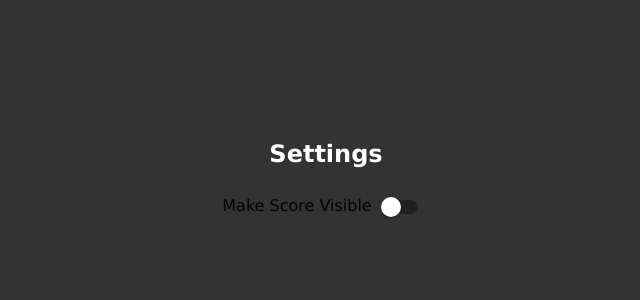
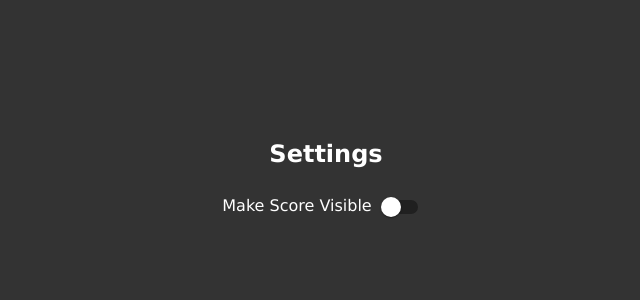
Before and after one commit to ParmarManpreet/uturn-game, a React (Create React App) app: page /settings in a window 1280 px wide. Shown: the top 300 px of the page, without its empty margins (314-954 px from the left). Built offline with nearby package versions, Linux system fonts and the light colour scheme; no server answers; the database is empty.

Commit message:
smalling changes

```diff
--- a/src/App.scss
+++ b/src/App.scss
@@ -27,6 +27,10 @@ html, body, #root {
       text-align: center;
       //color: $text-color;
     }
+    span{
+      text-align: center;
+      color: $light-color;
+    }
 
 
 }
@@ -37,7 +41,7 @@ html, body, #root {
   background-repeat: no-repeat;
   // background-size: cover;
     h1{
-      padding-top: 120px;
+      padding-top: 100px;
       text-align: center;
       color: $light-color;
     }
--- a/src/pages/PlayerLinkPage.tsx
+++ b/src/pages/PlayerLinkPage.tsx
@@ -53,7 +53,7 @@ export const PlayerLinkPage = () => {
                     <img src={imageUrl} alt="img"/>
                 </div>
                 <Button variant="contained" onClick={() => startGame()}>Start UTurn!</Button>
-                <Button sx={{marginTop:2}} variant="contained" onClick={() => endGame()}>End UTurn!</Button>
+                <Button sx={{marginTop:2, marginBottom:5}} variant="contained" onClick={() => endGame()}>End UTurn!</Button>
             </Box>
         </section>
         </>
--- a/src/pages/SettingsPage.tsx
+++ b/src/pages/SettingsPage.tsx
@@ -23,7 +23,7 @@ export const SettingsPage = () => {
 
     return (
         <>
-        <section className="home">
+        <section className="card">
             <h1>Settings</h1>
             <Box
                 sx={{
```
